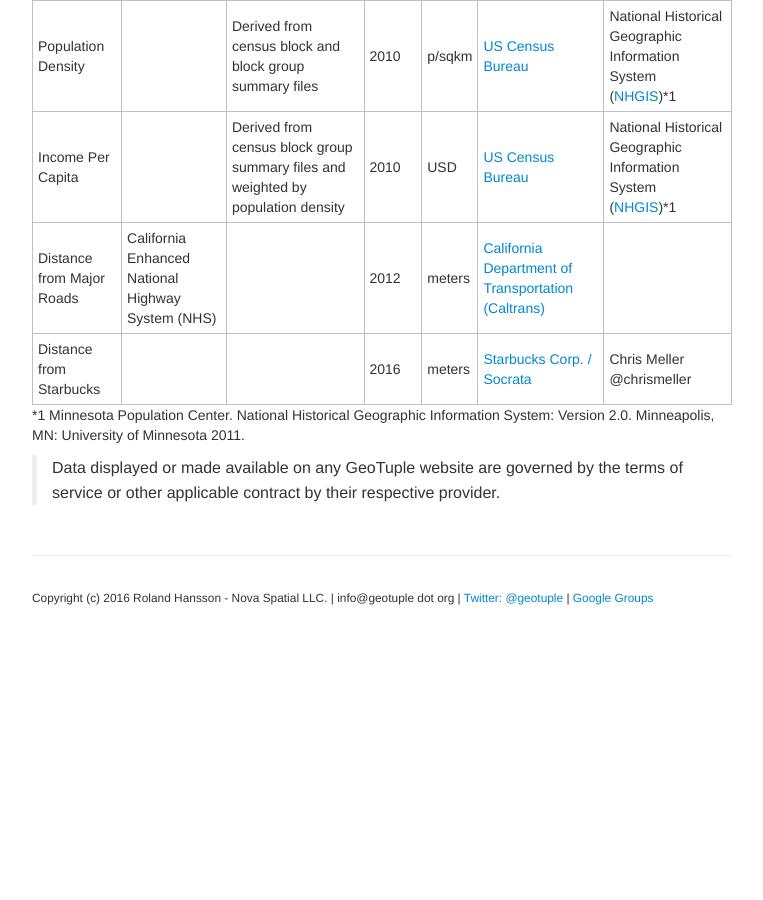
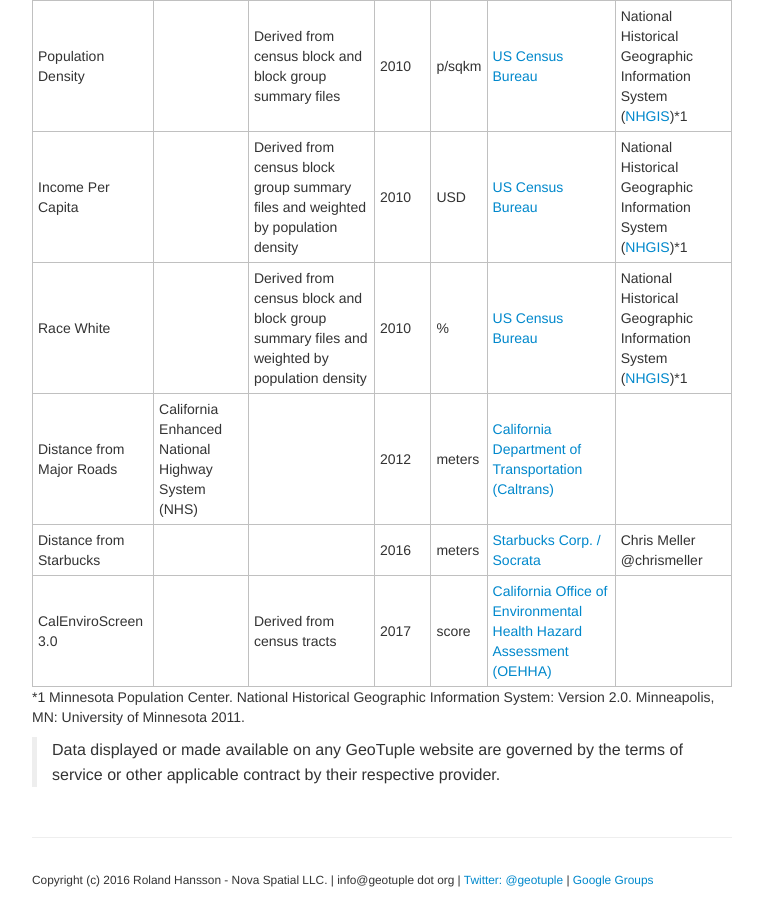
Before and after one commit to rhansson/geotuple, a Jekyll site: the page built from docs/pages/database.md, in a window 1280 px wide and 900 px high, scrolled down 736 px. Shown: the whole window, without its empty margins (258-1021 px from the left). Built offline with Jekyll 4.4.1, drawn with Linux system fonts in a browser that asks for light colours; before the commit the page ends 1354 px from its top, so only the background shows below that.

Commit message:
Added race_white, calenviro

```diff
--- a/docs/pages/database.md
+++ b/docs/pages/database.md
@@ -22,8 +22,10 @@ Elevation | Global Multi-resolution Terrain Elevation Data 2010 | | | meters | [
 Land Cover | National Land Cover Database 2011 | | 2011 | Type | [MRLC Consortium](http://www.mrlc.gov/nlcd2011.php){:target="_blank"} |
 Population Density | | Derived from census block and block group summary files | 2010 | p/sqkm | [US Census Bureau](http://census.gov/data.html){:target="_blank"} | National Historical Geographic Information System ([NHGIS](https://www.nhgis.org){:target="_blank"})*1
 Income Per Capita | | Derived from census block group summary files and weighted by population density | 2010 | USD | [US Census Bureau](http://census.gov/data.html){:target="_blank"} | National Historical Geographic Information System ([NHGIS](https://www.nhgis.org){:target="_blank"})*1
+Race White | | Derived from census block and block group summary files and weighted by population density | 2010 | % | [US Census Bureau](http://census.gov/data.html){:target="_blank"} | National Historical Geographic Information System ([NHGIS](https://www.nhgis.org){:target="_blank"})*1
 Distance from Major Roads | California Enhanced National Highway System (NHS) | | 2012 | meters | [California Department of Transportation (Caltrans)](http://www.dot.ca.gov/hq/tsip/gis/datalibrary/){:target="_blank"} |
 Distance from Starbucks | | | 2016 | meters | [Starbucks Corp. / Socrata](https://opendata.socrata.com/Business/All-Starbucks-Locations-in-the-World/xy4y-c4mk){:target="_blank"} | Chris Meller @chrismeller
+CalEnviroScreen 3.0 | | Derived from census tracts | 2017 | score | [California Office of Environmental Health Hazard Assessment (OEHHA)](http://oehha.ca.gov/calenviroscreen){:target="_blank"} |
 
 *1 Minnesota Population Center. National Historical Geographic Information System: Version 2.0. Minneapolis, MN: University of Minnesota 2011.
 
```
